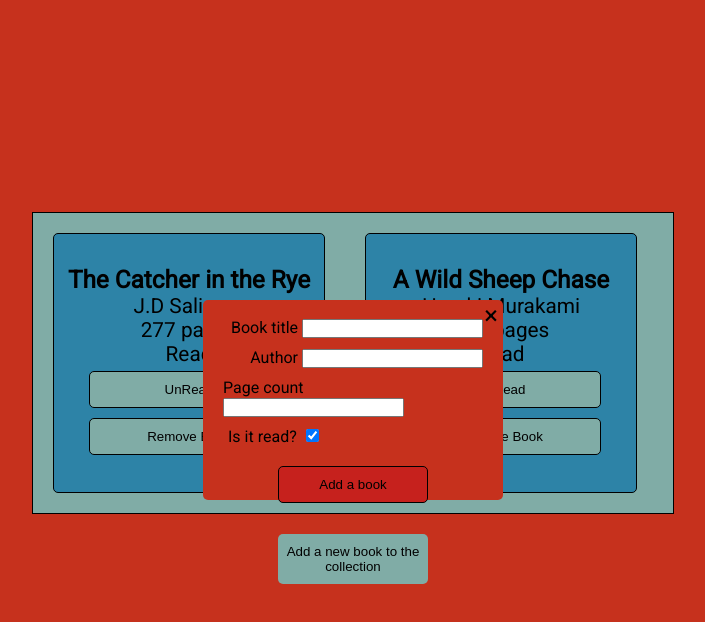
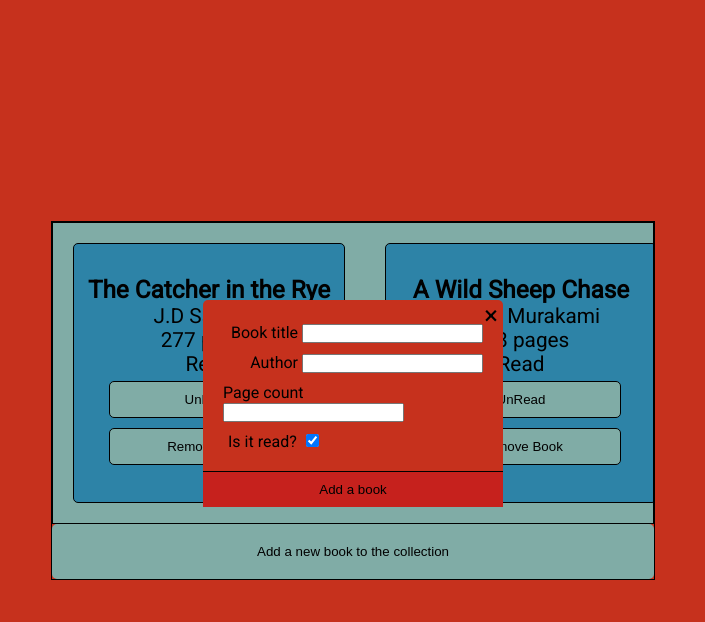
Before and after one commit to igor-sysoev/Js-library, a plain HTML site: page index.html in a window 1280 px wide. Both pictures are taken after a click on the button "Add a new book to the collection". Shown: the whole page, without its empty margins (287-992 px from the left). Drawn offline with Linux system fonts and the light colour scheme.

Commit message:
Make changes to CSS

```diff
--- a/index.html
+++ b/index.html
@@ -30,10 +30,12 @@
 		<input type="submit" value="Add a book" id="booksubmit">
 	</div>
 </div>
-<div class="container">
-	<div class="library">
+<div class="uicontainer">
+	<div class="container">
+		<div class="library">
+		</div>
 	</div>
-	<button id="addBook">Add a new book to the collection</button>
+		<button id="addBook">Add a new book to the collection</button>
 </div>
 
 <script type="text/javascript" src="script.js"></script>
--- a/styles.css
+++ b/styles.css
@@ -9,7 +9,7 @@
 
 body {
 	font-family: 'Roboto';
-	height: 100%;
+	height: 100vh;
 	width: 100%;
 	display: flex;
 	justify-content: center;
@@ -59,7 +59,7 @@ button:hover{
 	flex-wrap: wrap;
 	overflow-x: scroll;
 	overflow-y: hidden;
-	width: 50%;
+	width: 600px;
 	border: 1px solid black;
 	height: 300px;
 
@@ -67,18 +67,15 @@ button:hover{
 }
 
 .container{
-	height: 100vh;
 	width: 100%;
-	display: flex;
-	justify-content: center;
-	align-items: center;
-	flex-direction: column;
 }
 
 #addBook{
-	margin-top: 20px;
+	margin: 0;
 	border: 0;
-	width: 150px;
+	width: 100%;
+	padding: 20px 20px;
+	display: inline-block;
 }
 
 .bookform{
@@ -135,15 +132,9 @@ form {
 #booksubmit{
 	background: none;
 	border: 0;
+	background-color: #C6211D;
 	padding: 10px 20px;
-	width: 50%;
-	margin: auto;
-	margin-bottom: 10px;
-
-	background-color: #C6211D;
-	border: 1px solid black;
-	padding: 10px 5px;
-	border-radius: 5px;
+	border-top: 1px solid black;
 }
 
 #booksubmit:hover{
@@ -161,3 +152,11 @@ form {
 	cursor: pointer;
 	color: blue;
 }
+
+.uicontainer{
+	display: flex;
+	flex-direction: column;
+	justify-content: center;
+	align-items: center;
+	border: 1px solid black;
+}
```
